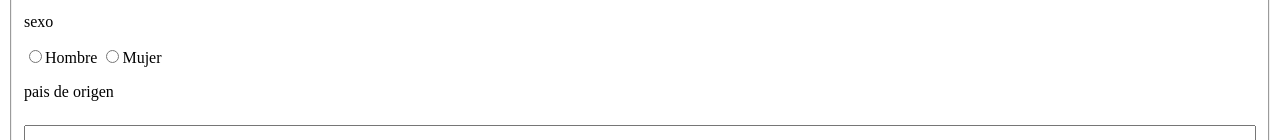
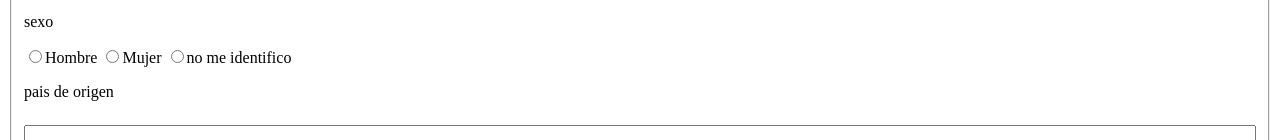
Before and after one commit to teljoa/teljoa.github.io, a plain HTML site: page formulario.html in a window 1280 px wide. Shown: the part 316-456 px from the top of the page. Drawn offline with Linux system fonts and the light colour scheme.

Commit message:
Update formulario.html

```diff
--- a/formulario.html
+++ b/formulario.html
@@ -29,6 +29,7 @@
                 <p>sexo</p>
                 <input type="radio" value="h">Hombre
                 <input type="radio" value="m">Mujer
+                <input type="radio" value="m">no me identifico
                 <p>pais de origen</p>
                 <input type="text">
             </fieldset>
```
